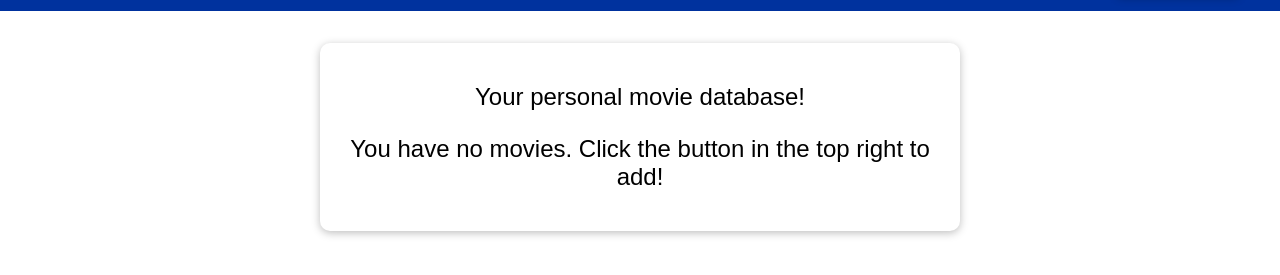
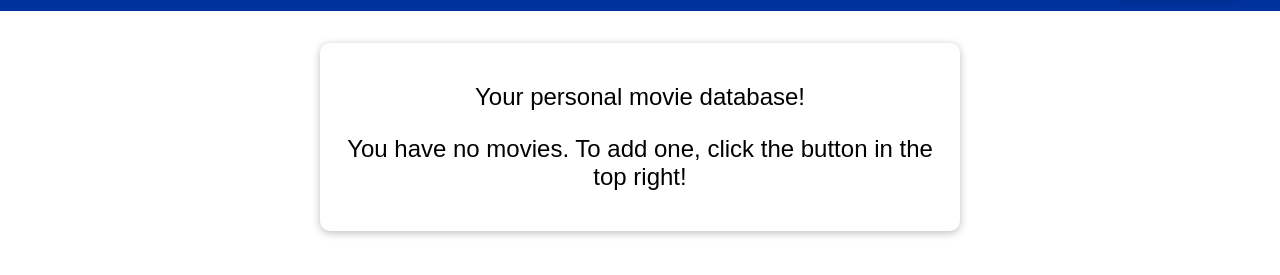
Before and after one commit to ItsEthanH/udemy-js-projects, a plain HTML site: page section-7-working-with-the-dom/index.html in a window 1280 px wide. Shown: the part 53-328 px from the top of the page. Drawn offline with Linux system fonts and the light colour scheme.

Commit message:
Update index.html

```diff
--- a/section-7-working-with-the-dom/index.html
+++ b/section-7-working-with-the-dom/index.html
@@ -52,7 +52,9 @@
     <main>
       <section id="entry-text" class="card">
         <p>Your personal movie database!</p>
-        <p>You have no movies. Click the button in the top right to add!</p>
+        <p>
+          You have no movies. To add one, click the button in the top right!
+        </p>
       </section>
       <ul id="movie-list"></ul>
     </main>
```
